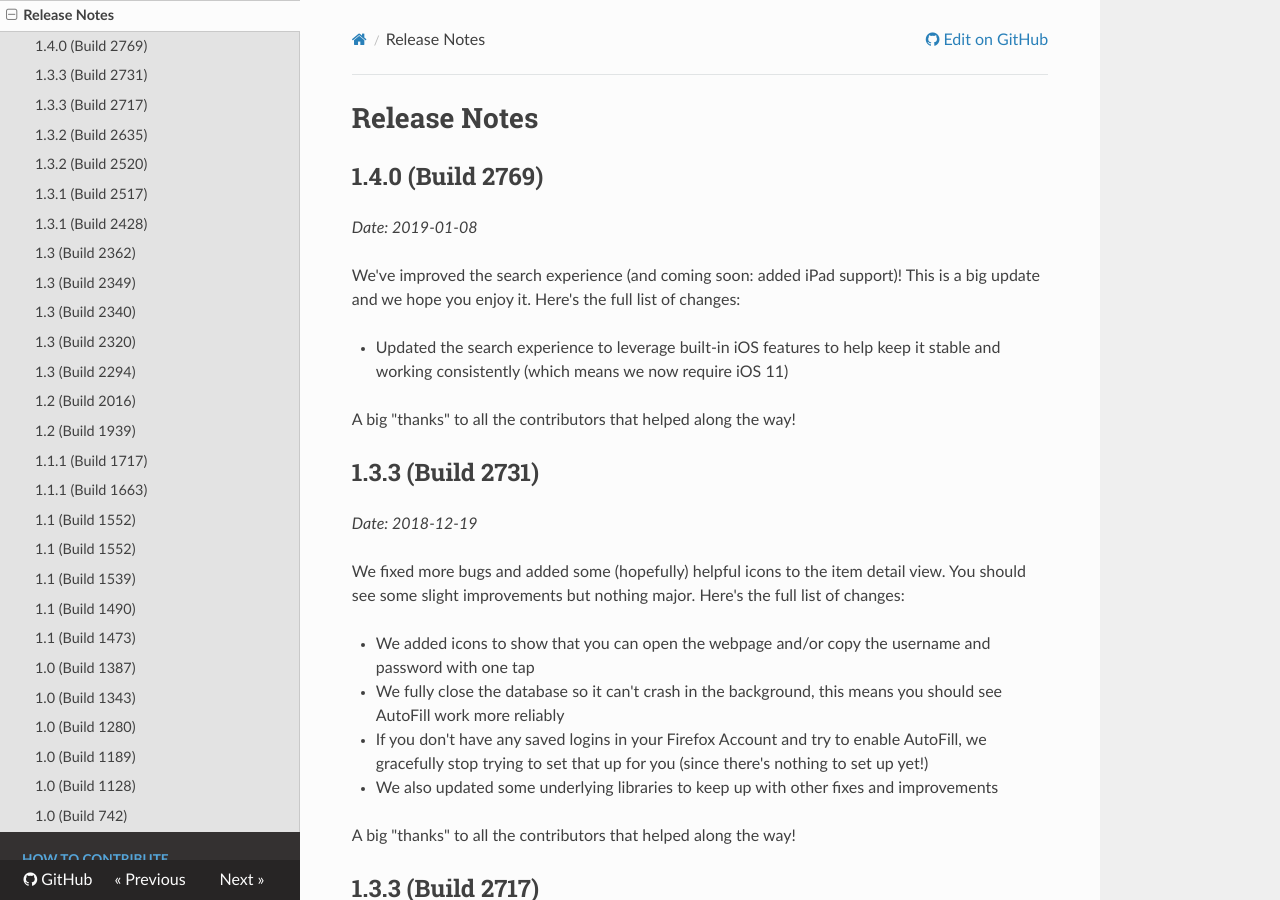
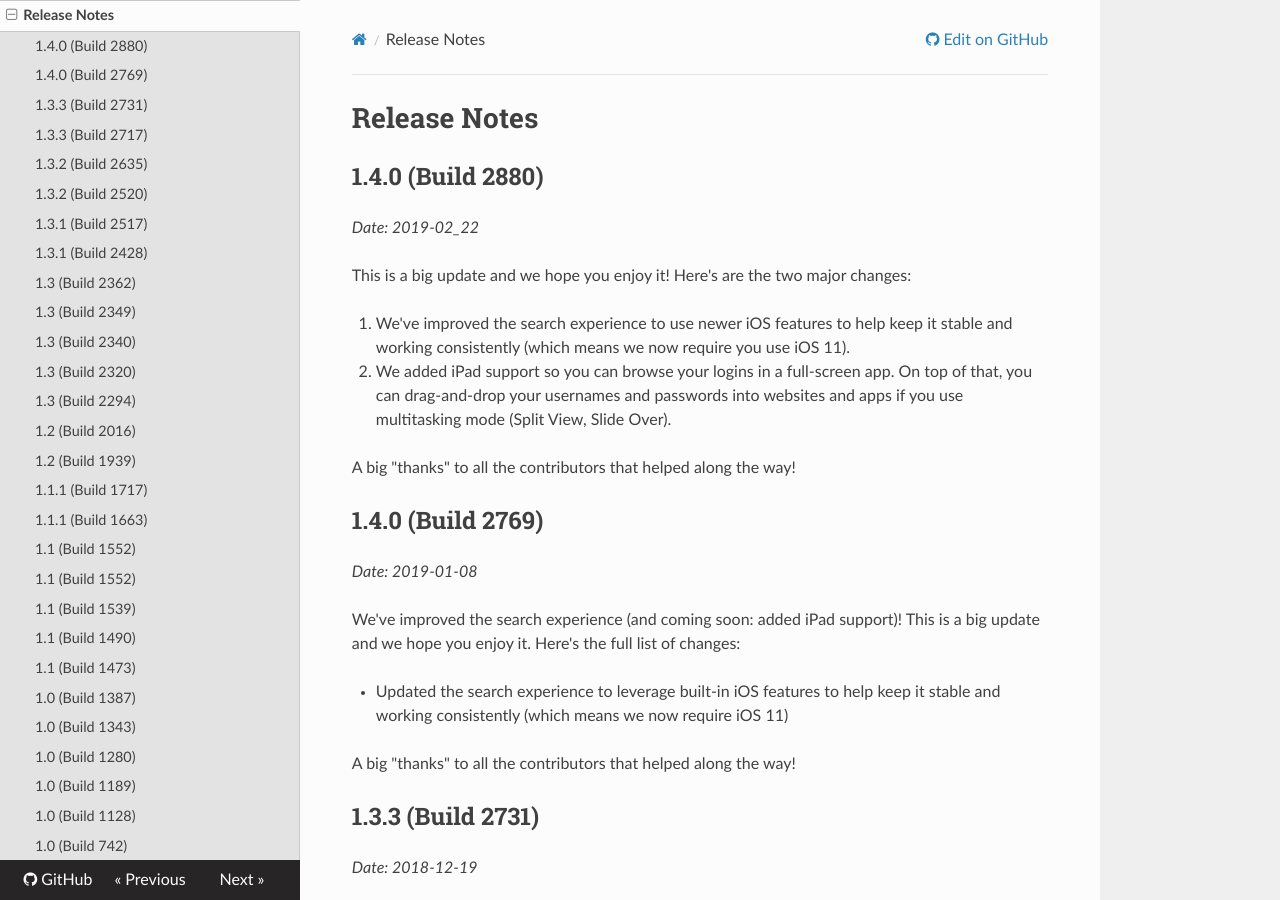
Before and after one commit to mozilla-lockwise/lockwise-ios, an MkDocs documentation site: the page built from docs/release-notes.md, in a window 1280 px wide and 900 px high. Built offline with MkDocs 1.6.1, drawn with Linux system fonts in a browser that asks for light colours; nearby versions of some CDN libraries.

Commit message:
Draft release notes for 2880

```diff
--- a/docs/release-notes.md
+++ b/docs/release-notes.md
@@ -1,4 +1,16 @@
 # Release Notes
+
+## 1.4.0 (Build 2880)
+
+_Date: 2019-02_22_
+
+This is a big update and we hope you enjoy it! Here's are the two major changes:
+
+1. We've improved the search experience to use newer iOS features to help keep it stable and working consistently (which means we now require you use iOS 11).
+
+2. We added iPad support so you can browse your logins in a full-screen app. On top of that, you can drag-and-drop your usernames and passwords into websites and apps if you use multitasking mode (Split View, Slide Over).
+
+A big "thanks" to all the contributors that helped along the way!
 
 ## 1.4.0 (Build 2769)
 
```
